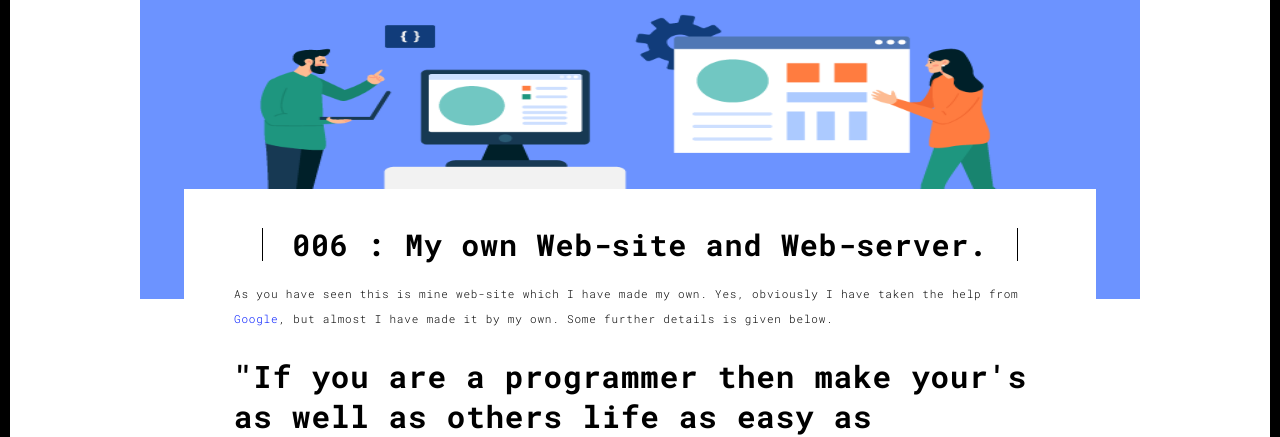
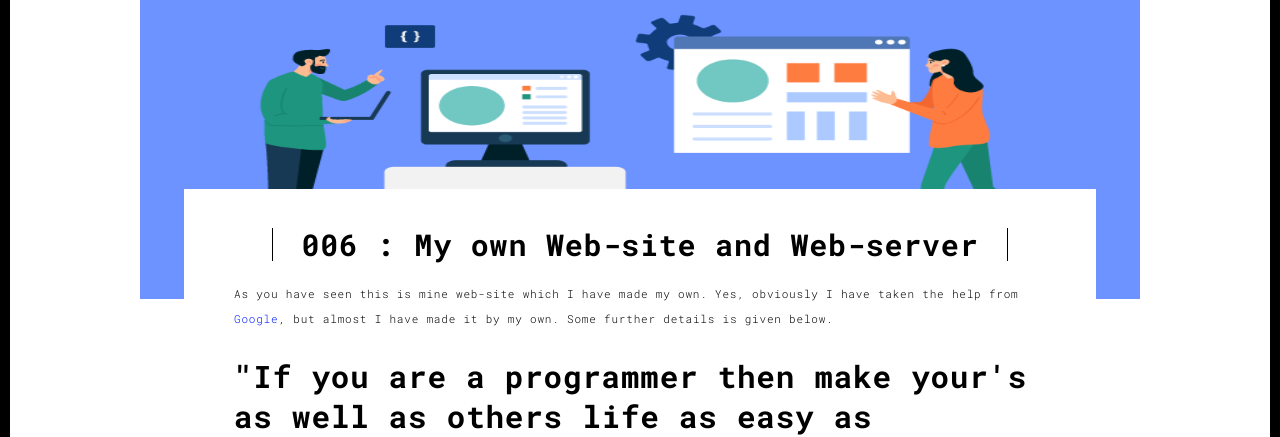
Before and after one commit to somnathbhusari/portfo, a Flask app: template templates/work6.html in a window 1280 px wide. Shown: the part 91-528 px from the top of the page. Run offline with Flask 2, Linux system fonts and the light colour scheme; the template is opened without the code that fills it, so the values that code supplies are empty.

Commit message:
Last Bugs

```diff
--- a/templates/work6.html
+++ b/templates/work6.html
@@ -65,7 +65,7 @@
         <img src="./static/assets/images/web.png" class="img-responsive" alt="" style="height: 300px; width: 1000px; margin: auto;">
         <div class="card-container">
           <div class="text-center">
-            <h1 class="h2">006 : My own Web-site and Web-server.</h1>
+            <h1 class="h2">006 : My own Web-site and Web-server</h1>
           </div>
           <p>As you have seen this is mine web-site which I have made my own. Yes, obviously I have taken the help from <a href="https://www.google.com/">Google</a>, but almost I have made it by my own. Some further details is given below.</p>
           <blockquote>
--- a/templates/works.html
+++ b/templates/works.html
@@ -119,7 +119,7 @@
                       <a href="./work4.html" class="btn btn-default">Discover</a>
                     </div>
                   </div>
-                   <div class="col-sm-4">
+                  <div class="col-sm-4">
                       <a href="./work5.html" class="black-image-project-hover">
                         <img src="./static/assets/images/email.jpeg" alt="Image" class="img-responsive">
                       </a>
```
